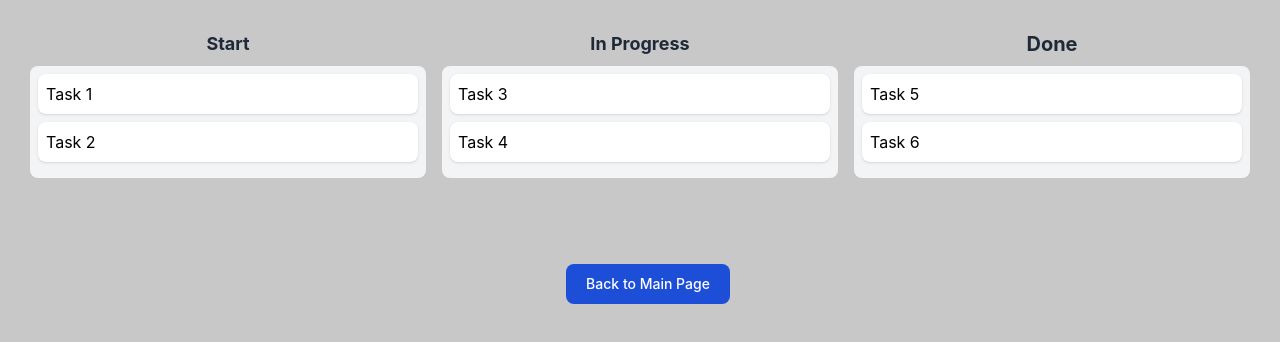
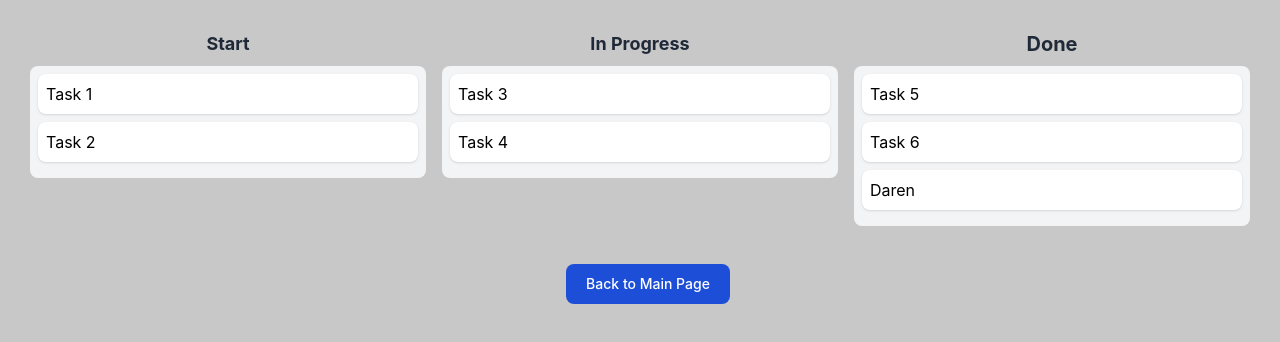
Before and after one commit to adam-niltoone/card-management, a React (Create React App) app: page /demo-drag-drop in a window 1280 px wide. Shown: the top 342 px of the page. Built offline with nearby package versions, Linux system fonts and the light colour scheme.

Commit message:
Added item to kanban

```diff
--- a/src/components/DragDropDemo.tsx
+++ b/src/components/DragDropDemo.tsx
@@ -9,6 +9,7 @@ const KanbanBoard = () => {
     { id: 4, title: "Task 4", status: "In Progress" },
     { id: 5, title: "Task 5", status: "Done" },
     { id: 6, title: "Task 6", status: "Done" },
+    { id: 7, title: "Daren", status: "Done" },
   ]);
 
   const handleDragStart = (event: React.DragEvent<HTMLLIElement>) => {
```
